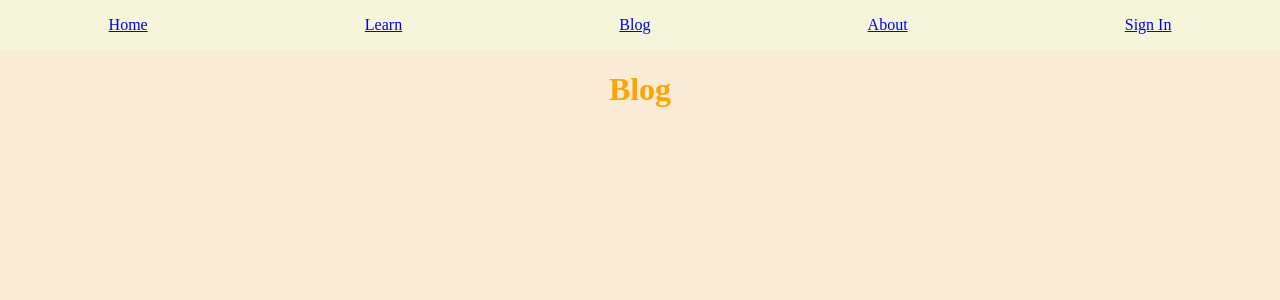
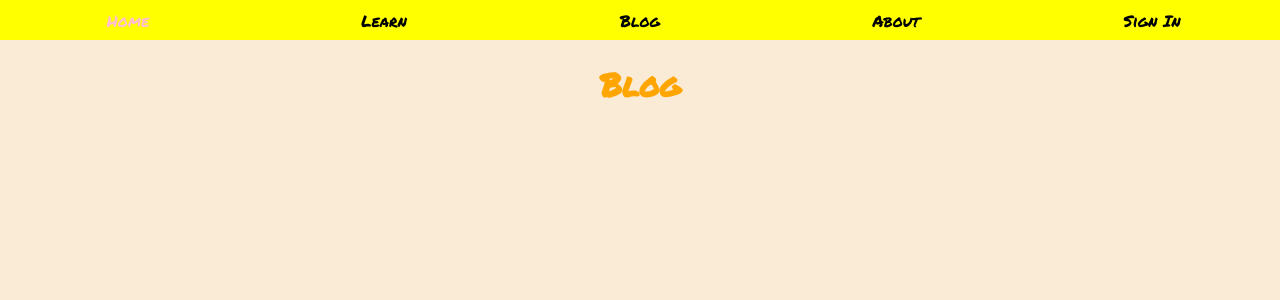
Before and after one commit to pool-io/website, a Next.js app: page /blog in a window 1280 px wide. Shown: the top 300 px of the page. Built offline with nearby package versions, Linux system fonts and the light colour scheme.

Commit message:
add font and improve header

```diff
--- a/components/header/header.module.css
+++ b/components/header/header.module.css
@@ -1,9 +1,24 @@
-.container {
+.header {
     display: flex;
     flex-direction: row;
     justify-content: space-around;
-    align-items: center;
+    align-items: stretch;
     width: 100%;
-    height: 50px;
+    height: 5vh;
     background-color: beige;
 }
+
+.tab {
+    flex: 1;
+    display: flex;
+    flex-direction: column;
+    justify-content: center;
+    align-items: stretch;
+    background-color: yellow;
+    text-align: center;
+}
+
+.tab:hover {
+    cursor: pointer;
+    color: pink;
+}
--- a/components/header/header.tsx
+++ b/components/header/header.tsx
@@ -1,24 +1,29 @@
 import styles from './header.module.css';
 import Link from 'next/link';
 
+type TabProps = {
+    title: string;
+    url: string;
+};
+
+function Tab(props: TabProps) {
+    return (
+        <Link href={props.url}>
+            <div className={styles.tab}>
+                <a>{props.title}</a>
+            </div>
+        </Link>
+    );
+}
+
 export default function Header() {
     return (
-        <div className={styles.container}>
-            <Link href="/">
-                <a>Home</a>
-            </Link>
-            <Link href="/learn">
-                <a>Learn</a>
-            </Link>
-            <Link href="/blog">
-                <a>Blog</a>
-            </Link>
-            <Link href="/about">
-                <a>About</a>
-            </Link>
-            <Link href="/signin">
-                <a>Sign In</a>
-            </Link>
+        <div className={styles.header}>
+            <Tab title="Home" url="/" />
+            <Tab title="Learn" url="/learn" />
+            <Tab title="Blog" url="/blog" />
+            <Tab title="About" url="/about" />
+            <Tab title="Sign In" url="/signin" />
         </div>
     );
 }
--- a/components/layout/layout.tsx
+++ b/components/layout/layout.tsx
@@ -13,6 +13,12 @@ export default function Layout({ children }: { children: React.ReactNode }) {
                     sizes="16x16"
                     href="/favicon.png"
                 />
+                <link rel="preconnect" href="https://fonts.googleapis.com" />
+                <link rel="preconnect" href="https://fonts.gstatic.com" />
+                <link
+                    href="https://fonts.googleapis.com/css2?family=Permanent+Marker&display=swap"
+                    rel="stylesheet"
+                />
             </Head>
             <Header />
             <div>{children}</div>
--- a/styles/global.css
+++ b/styles/global.css
@@ -3,4 +3,6 @@ body {
     padding: 0;
     margin: 0;
     background-color: antiquewhite;
+
+    font-family: 'Permanent Marker', cursive;
 }
```
